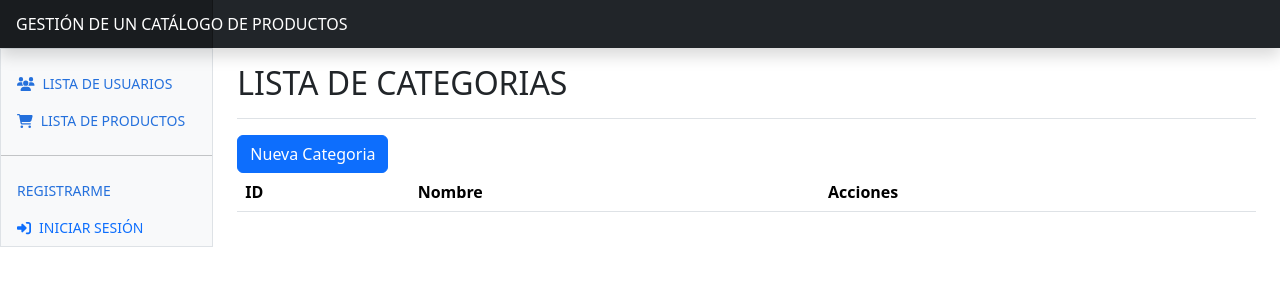
After one commit to BraianStacul/catalogo-productos, a Django app: page /productos/listar-categorias/ in a window 1280 px wide. The commit adds this page. Shown: the top 300 px of the page. Run offline with Django 5.2, Linux system fonts and the light colour scheme; data that the repository does not hold is empty.

Commit message:
Se agregó la funcionalidad para listar Categorias (ListView) y tambien para crear una (CreateView)

```diff
--- a/catalogo_productos/apps/productos/urls.py
+++ b/catalogo_productos/apps/productos/urls.py
@@ -6,5 +6,7 @@ app_name = "productos"
 
 urlpatterns = [
     path('listar/', views.Listar.as_view(), name='listar'),
-    path('nuevo/', views.Nuevo.as_view(), name='nuevo')
+    path('listar-categorias/', views.ListarCategorias.as_view(), name='listar_categorias'),
+    path('nuevo/', views.Nuevo.as_view(), name='nuevo'),
+    path('nueva-categoria/', views.NuevaCategoria.as_view(), name='nueva_categoria')
 ]
--- a/catalogo_productos/apps/productos/views.py
+++ b/catalogo_productos/apps/productos/views.py
@@ -4,8 +4,8 @@ from django.urls import reverse_lazy
 from django.views.generic.edit import CreateView
 from django.views.generic.list import ListView
 
-from .forms import ProductoForm
-from .models import Producto
+from .forms import ProductoForm, CForm
+from .models import Producto, Categoria
 
 class Listar(ListView):
     template_name='productos/listar.html'
@@ -21,3 +21,18 @@ class Nuevo(LoginRequiredMixin,CreateView):
     model = Producto
     form_class = ProductoForm
     success_url = reverse_lazy("productos:listar")
+
+class ListarCategorias(ListView):
+    template_name='productos/listar_categorias.html'
+    model = Categoria
+    context_object_name = 'categorias'
+    paginate_by = 20
+
+    def get_queryset(self):
+        return self.model.objects.all().order_by("id")
+
+class NuevaCategoria(CreateView):
+    template_name = "productos/crear_categoria.html"
+    model = Categoria
+    form_class = CForm
+    success_url = reverse_lazy("productos:listar_categorias")
--- a/catalogo_productos/templates/productos/listar.html
+++ b/catalogo_productos/templates/productos/listar.html
@@ -12,6 +12,7 @@
 
 		<div class="col">
 			<a href="{% url 'productos:nuevo' %}" class="btn btn-primary">Nuevo Producto</a>
+			<a href="{% url 'productos:listar_categorias' %}" class="btn btn-success">Ver Categorias</a>
 			<table class="table table-striped">
 				<thead>
 					<tr>
--- /dev/null
+++ b/catalogo_productos/templates/productos/listar_categorias.html
@@ -0,0 +1,47 @@
+{% extends 'base/base.html' %}
+
+{% block contenido %}
+
+	<div class="d-flex justify-content-between flex-wrap flex-md-nowrap align-items-center pt-3 pb-2 mb-3 border-bottom">
+
+		<h1 class="h2">LISTA DE CATEGORIAS</h1>
+
+
+	</div>
+	<div class="row">
+
+		<div class="col">
+			<a href="{% url 'productos:nueva_categoria' %}" class="btn btn-primary">Nueva Categoria</a>
+			<table class="table table-striped">
+				<thead>
+					<tr>
+						<th scope="col">ID</th>
+						<th scope="col">Nombre</th>
+						<th>Acciones</th>
+					</tr>
+				</thead>
+				<tbody>
+
+					{% for categoria in categorias %}
+
+
+
+						<tr>
+							<td>{{categoria.id}}</td>
+							<td>
+                                {{categoria.nombre}}
+                            </td>
+							<td>
+								<a href="#" class="btn btn-primary btn-sm disabled">EDITAR</a>
+                                <a href="#" class="btn btn-danger btn-sm disabled">ELIMINAR</i></a>
+							</td>
+						</tr>
+					{% endfor %}
+
+				</tbody>
+
+			</table>
+
+		</div>
+	</div>
+{% endblock contenido %}
```
Also changed, not shown: catalogo_productos/apps/productos/forms.py (+11 -0 lines), catalogo_productos/templates/productos/crear_categoria.html (added, +36 -0 lines).
